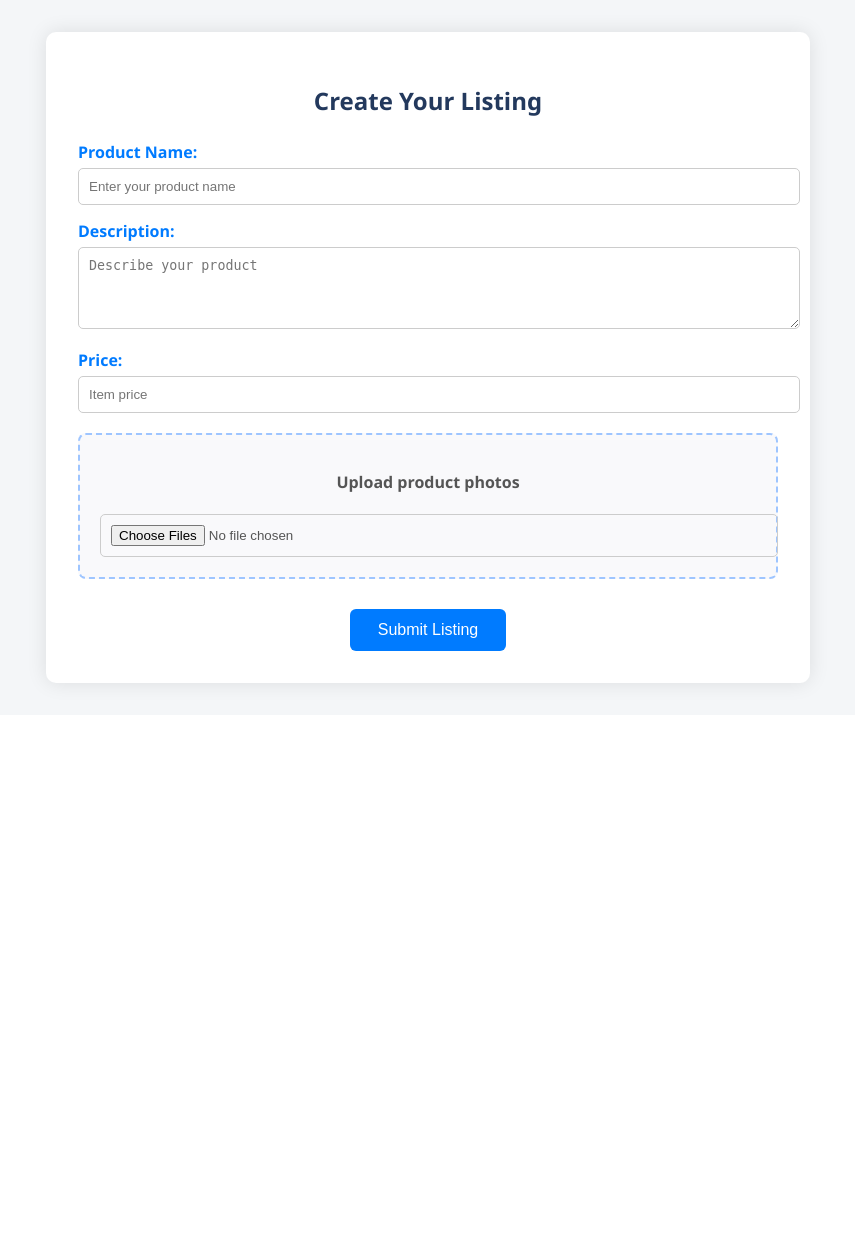
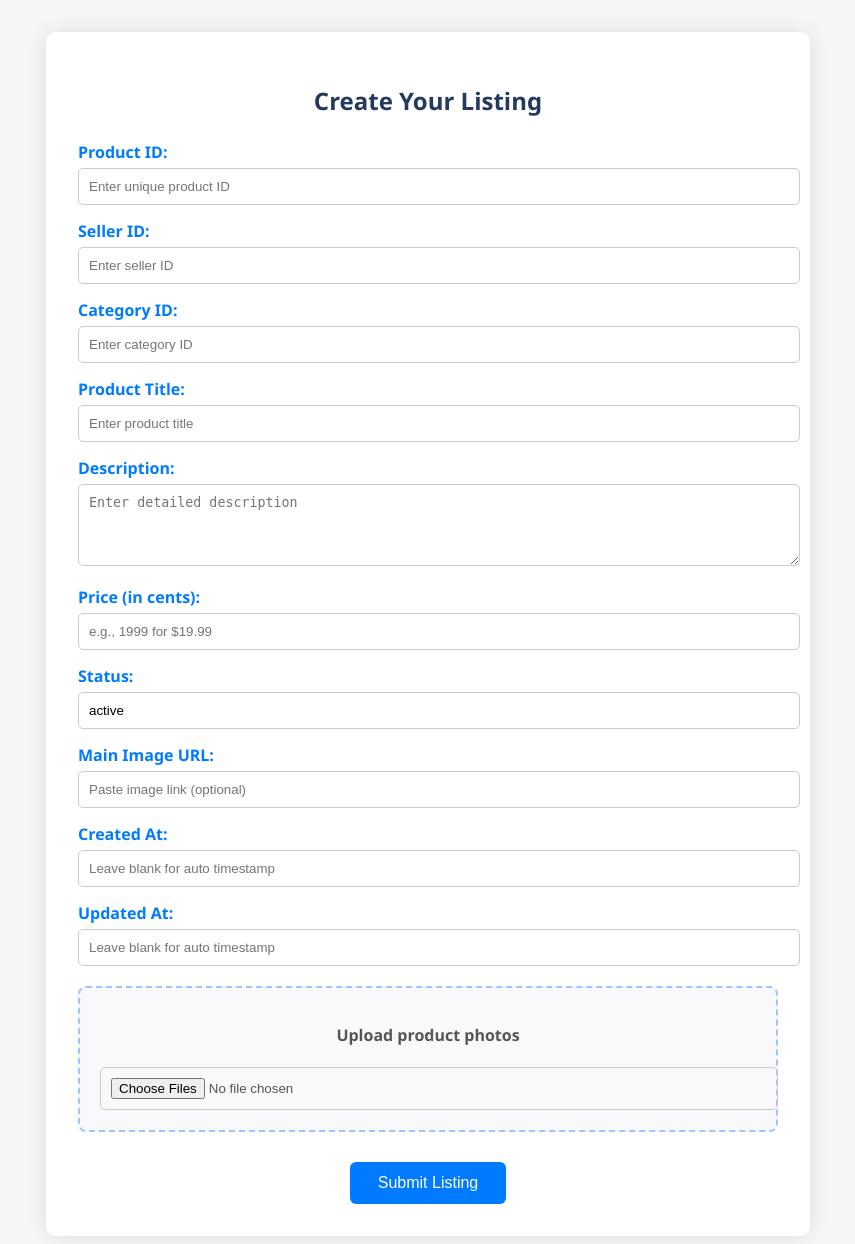
Before and after one commit to MaddoxHodges/SE_E-Commerce_Project, a Django app: page /newListing/ in a window 1280 px wide. Shown: the part 175-1419 px from the top of the page, without its empty margins (212-1067 px from the left). Before the commit the page ends 872 px from the top, so only its background shows below. Run offline with Django 5.2, Linux system fonts and the light colour scheme.

Commit message:
Product page side is added

```diff
--- a/letsLearn/letsLearn/views.py
+++ b/letsLearn/letsLearn/views.py
@@ -4,6 +4,7 @@ from django.http import JsonResponse
 from django.shortcuts import redirect, render
 from django.template import loader
 from django.contrib.auth import authenticate, login as auth_login
+from datetime import datetime
 import math
 
 from letsLearn.models import Product
@@ -14,12 +15,6 @@ from django.contrib.auth.models import User
 def homepage(request):
     #return HttpResponse("Hello World! I'm Home.")
     return render(request, 'home.html')
-
-def newListing(request):
-    return render(request, 'newListing.html')
-
-def productViewer(request):
-    return render(request, 'productViewer.html')
 
 def about(request):
     #return HttpResponse("My About page.")
@@ -279,7 +274,52 @@ def buyerHome(request):
     return render(request, 'buyerHome.html')
 
 def newListing(request):
+    if request.method == 'POST':
+        id = request.POST.get('id') or None
+        seller_id = request.POST.get('seller_id') or None
+        category_id = request.POST.get('category_id') or None
+        title = request.POST.get('title') or None
+        description = request.POST.get('description') or None
+        price_cents = request.POST.get('price_cents') or None
+        status = request.POST.get('status') or None
+        main_image_url = request.POST.get('main_image_url') or None
+        created_at = request.POST.get('created_at') or None
+        updated_at = request.POST.get('updated_at') or None
+
+        if not created_at:
+            created_at = datetime.now()
+        if not updated_at:
+            updated_at = datetime.now()
+
+        Product.objects.create(
+            id=id,
+            seller_id=seller_id,
+            category_id=category_id,
+            title=title,
+            description=description,
+            price_cents=price_cents,
+            status=status,
+            main_image_url=main_image_url,
+            created_at=created_at,
+            updated_at=updated_at,
+        )
+
+        return redirect('/productViewer/')
     return render(request, 'newListing.html')
 
+
 def productViewer(request):
-    return render(request, 'productViewer.html')
+    products = Product.objects.all()
+    context = {'products': products}
+    return render(request, 'productViewer.html', context)
+def productPage(request):
+    query = request.GET.get('q', '')
+    if query:
+        products = Product.objects.filter(
+            Q(title__icontains=query) | Q(description__icontains=query)
+        )
+    else:
+        products = Product.objects.all
+
+    context = {'products': products, 'query': query}
+    return render(request, 'productPage.html', context)
--- a/letsLearn/templates/newListing.html
+++ b/letsLearn/templates/newListing.html
@@ -155,15 +155,38 @@
   <main>
     <h2>Create Your Listing</h2>
 
-    <form id="listingForm">
-      <label for="productName">Product Name:</label>
-      <input type="text" id="productName" name="productName" placeholder="Enter your product name" required>
+    <form id="listingForm" method="POST" action="/newListing/">
+      {% csrf_token %}
 
-      <label for="productDes">Description:</label>
-      <textarea id="productDes" name="productDes" placeholder="Describe your product" rows="4" required></textarea>
+      <label for="id">Product ID:</label>
+      <input type="number" id="id" name="id" placeholder="Enter unique product ID" required>
 
-      <label for="productPrice">Price:</label>
-      <input type="number" id="productPrice" name="productPrice" placeholder="Item price" required>
+      <label for="seller_id">Seller ID:</label>
+      <input type="number" step="0.1" id="seller_id" name="seller_id" placeholder="Enter seller ID" required>
+
+      <label for="category_id">Category ID:</label>
+      <input type="number" step="0.1" id="category_id" name="category_id" placeholder="Enter category ID" required>
+
+      <label for="title">Product Title:</label>
+      <input type="text" id="title" name="title" placeholder="Enter product title" required>
+
+      <label for="description">Description:</label>
+      <textarea id="description" name="description" placeholder="Enter detailed description" rows="4" required></textarea>
+
+      <label for="price_cents">Price (in cents):</label>
+      <input type="number" step="0.01" id="price_cents" name="price_cents" placeholder="e.g., 1999 for $19.99" required>
+
+      <label for="status">Status:</label>
+      <input type="text" id="status" name="status" value="active" required>
+
+      <label for="main_image_url">Main Image URL:</label>
+      <input type="text" id="main_image_url" name="main_image_url" placeholder="Paste image link (optional)">
+
+      <label for="created_at">Created At:</label>
+      <input type="text" id="created_at" name="created_at" placeholder="Leave blank for auto timestamp">
+
+      <label for="updated_at">Updated At:</label>
+      <input type="text" id="updated_at" name="updated_at" placeholder="Leave blank for auto timestamp">
 
       <div class="upload-box">
         <p><strong>Upload product photos</strong></p>
```
Also changed, not shown: letsLearn/letsLearn/forms.py (added, +8 -0 lines), letsLearn/letsLearn/models.py (+19 -6 lines), letsLearn/letsLearn/settings.py (+11 -16 lines), letsLearn/templates/productViewer.html (+15 -6 lines).
